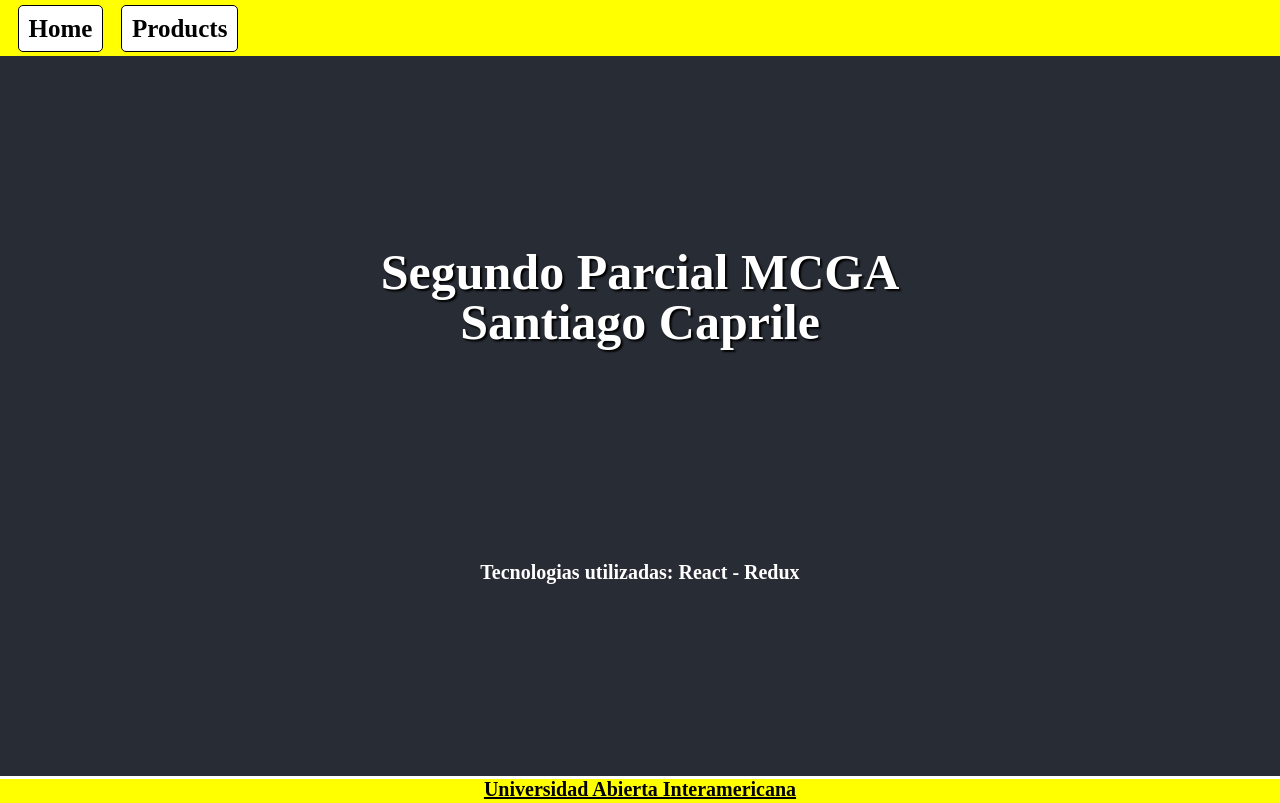
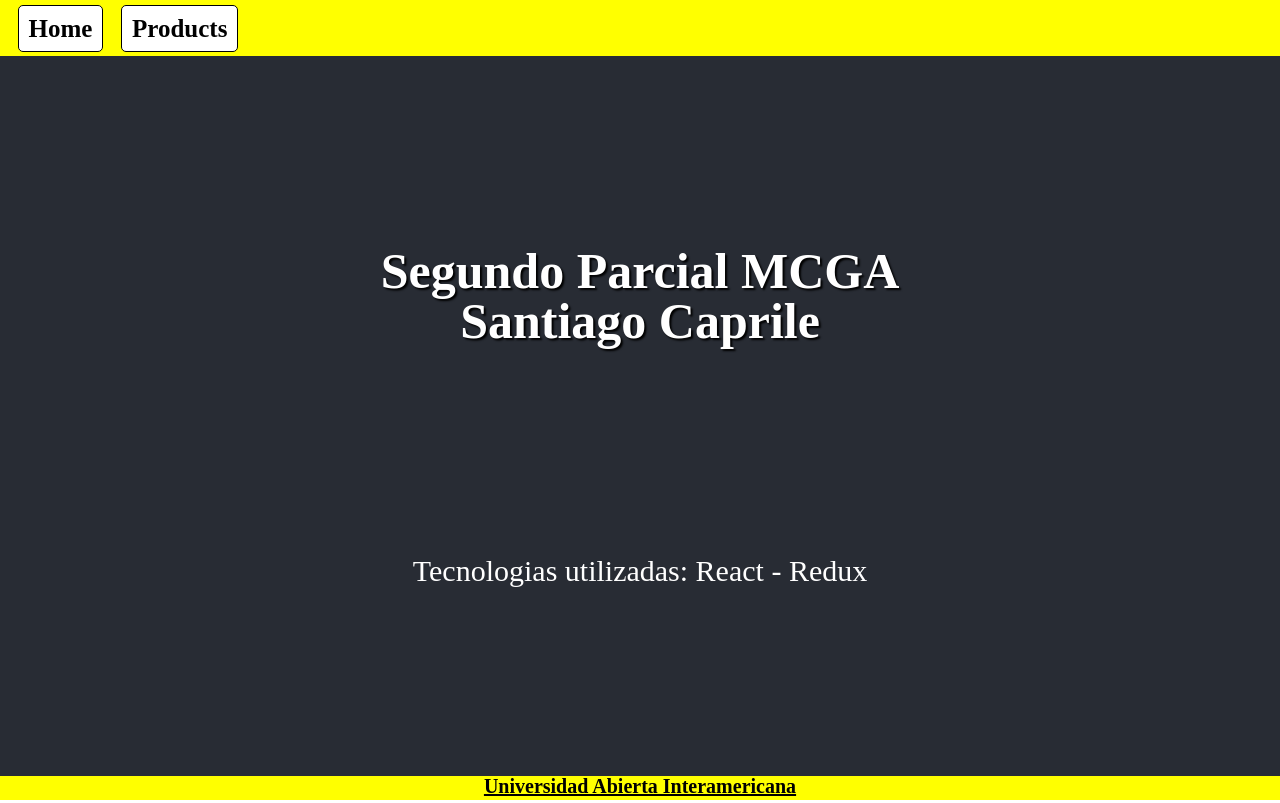
Before and after one commit to SantiagoCaprile/MCGA-2022-Segundo-Parcial, a React (Create React App) app: page / in a window 1280 px wide. Built offline with nearby package versions, Linux system fonts and the light colour scheme.

Commit message:
Se quitó un estilo en el componente ProductItem que afectaba a todos los p, por lo que modificaba el footer tambien

```diff
--- a/src/components/ProductItem/index.jsx
+++ b/src/components/ProductItem/index.jsx
@@ -21,9 +21,9 @@ const ProductItem = ({ product }) => {
     return (
         <div className={styles.item}>
             <p className={styles.title}>{product.name}</p>
-            <p>{product.description}</p>
-            <p>${product.price}</p>
-            <p>{product.stock} units</p>
+            <p className={styles.itemData}>{product.description}</p>
+            <p className={styles.itemData}>${product.price}</p>
+            <p className={styles.itemData}>{product.stock} units</p>
             <div className={styles.options}>
                 <Link to={`/edit/${product._id}`} className={styles.buttons + " material-icons"}>
                     edit
--- a/src/components/ProductItem/productItem.module.css
+++ b/src/components/ProductItem/productItem.module.css
@@ -40,7 +40,7 @@
     margin: 20px 0px;
 }
 
-p{
+.itemData{
     font-size: 20px;
     font-weight: bold;
     margin: 3px 0px;
```
